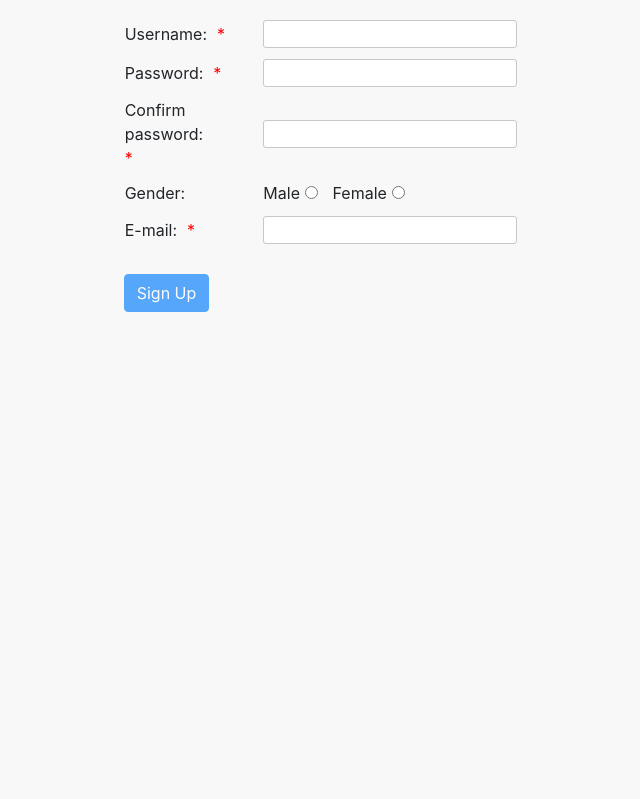
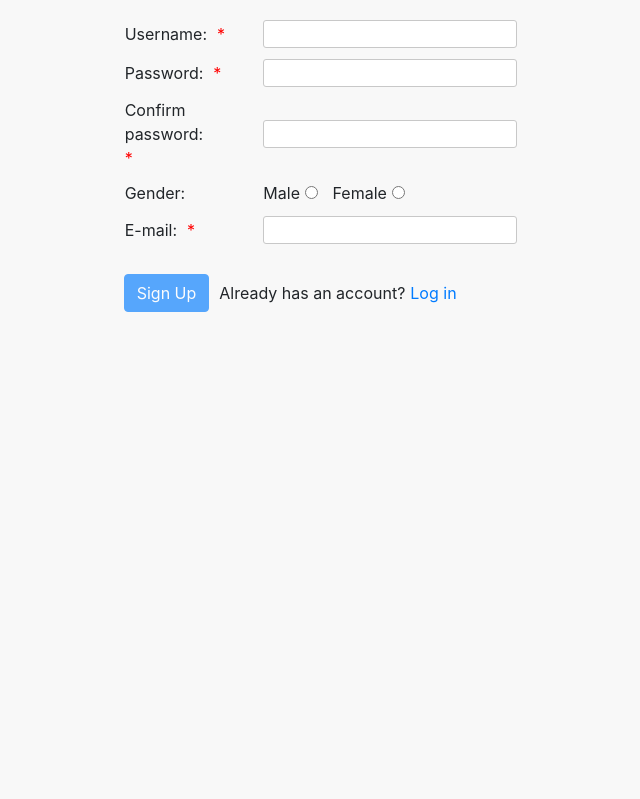
Before and after one commit to LeonVincii/unichat, a Django app: page /register/ in a window 1280 px wide. Shown: the part 73-872 px from the top of the page, without its empty margins (318-958 px from the left). Run offline with Django 3.2, Linux system fonts and the light colour scheme; some libraries are stand-ins or nearby versions.

```diff
--- a/unichat_app/static/registration/register.css
+++ b/unichat_app/static/registration/register.css
@@ -12,7 +12,7 @@
 #register_error_msg {
     color: red;
 }
-#submit_btn_placeholder {
+#register_btn_row {
     margin-top: 20px;
 }
 
--- a/unichat_app/templates/registration/login.html
+++ b/unichat_app/templates/registration/login.html
@@ -22,8 +22,7 @@
 							<div id="login_error_msg"><i>- Username or password not correct!</i></div>
 						</div>
 						{% endif %}
-						<form id="login_form" method="post" action="{% url 'login' %}">
-						{% csrf_token %}
+						<form id="login_form" method="post" action="{% url 'login' %}"> {% csrf_token %}
 							<table style="width: 100%;">
 								<tr><td>Username:</td></tr>
 								<tr>
--- a/unichat_app/templates/registration/register.html
+++ b/unichat_app/templates/registration/register.html
@@ -72,8 +72,16 @@
 						</td>
 					</tr>
 					</table>
-					<div id="submit_btn_placeholder">
-						<input id="submit_btn" class="btn btn-primary" type="submit" value="Sign Up"/>
+					<div id="register_btn_row" class="row align-items-center no-gutters">
+						<div id="submit_btn_placeholder" class="col-auto">
+							<input id="submit_btn" class="btn btn-primary" type="submit" value="Sign Up"/>
+						</div>
+						<div class="col-auto" style="margin-left: 10px">
+							Already has an account?
+						</div>
+						<div class="col-auto" style="margin-left: 5px">
+							<a id="login_href" href="/login/?next=/">Log in</a>
+						</div>
 					</div>
 					<input type="hidden" name="next" value="{{ next }}"/>
 				</form>
```
Lines whose indentation alone changed are shown as unchanged.
